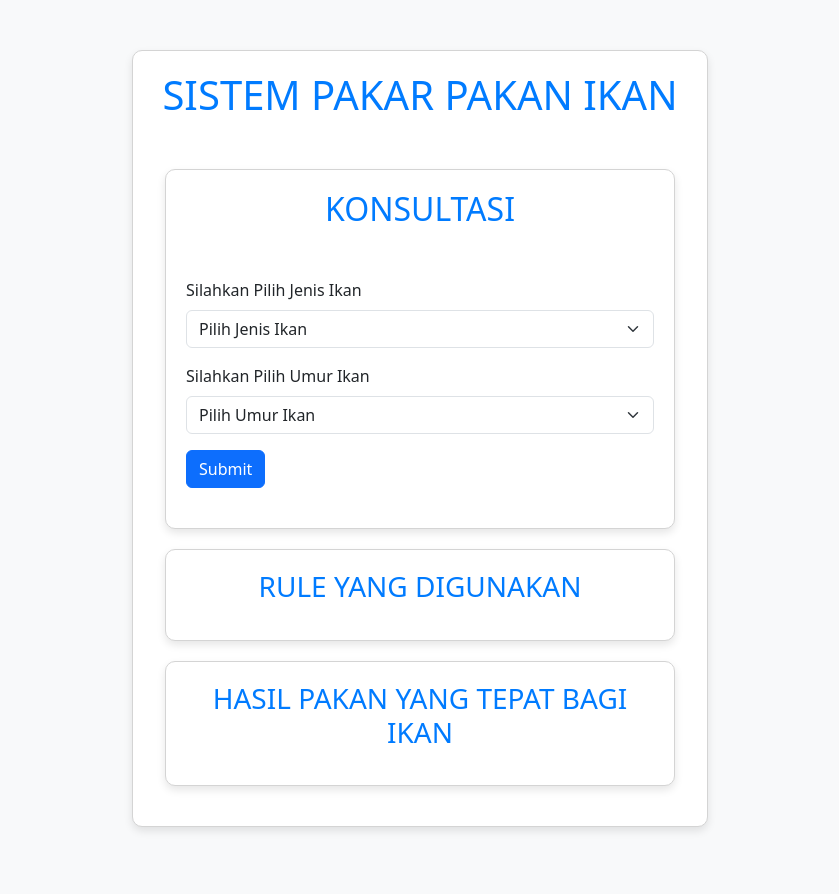
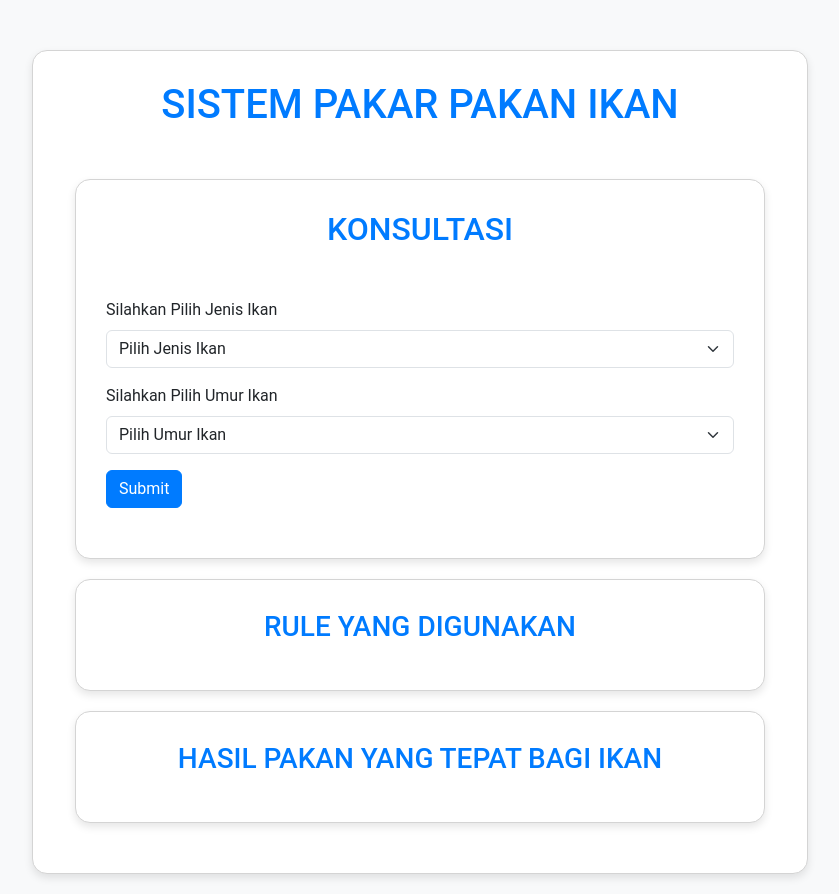
Before and after one commit to syahrilakbar63/Sistem-Pakar-Menentukan-Pakan-Ikan, a Flask app: page / in a window 1280 px wide. Shown: the whole page, without its empty margins (220-1059 px from the left). Before the commit the page ends 831 px from the top, so only its background shows below. Run offline with Flask 3, Linux system fonts and the light colour scheme.

Commit message:
Update styles and fonts in index.html

```diff
--- a/templates/index.html
+++ b/templates/index.html
@@ -8,15 +8,17 @@
     <style>
         body {
             background-color: #f8f9fa;
+            font-family: 'Roboto', sans-serif;
         }
 
         .container {
-            max-width: 600px;
+            max-width: 800px;
             margin-top: 50px;
         }
 
         h1, h2, h3 {
             color: #007bff;
+            font-weight: 500;
         }
 
         form {
@@ -30,10 +32,16 @@
         .box {
             background-color: #ffffff;
             border: 1px solid #d4d4d4;
-            border-radius: 10px;
-            padding: 20px;
+            border-radius: 15px;
+            padding: 30px;
             box-shadow: 0 4px 8px rgba(0, 0, 0, 0.1);
             margin-bottom: 20px;
+        }
+
+        .btn-primary {
+            background-color: #007bff;
+            border-color: #007bff;
+            color: #fff;
         }
     </style>
 </head>
```
Lines whose indentation alone changed are shown as unchanged.
